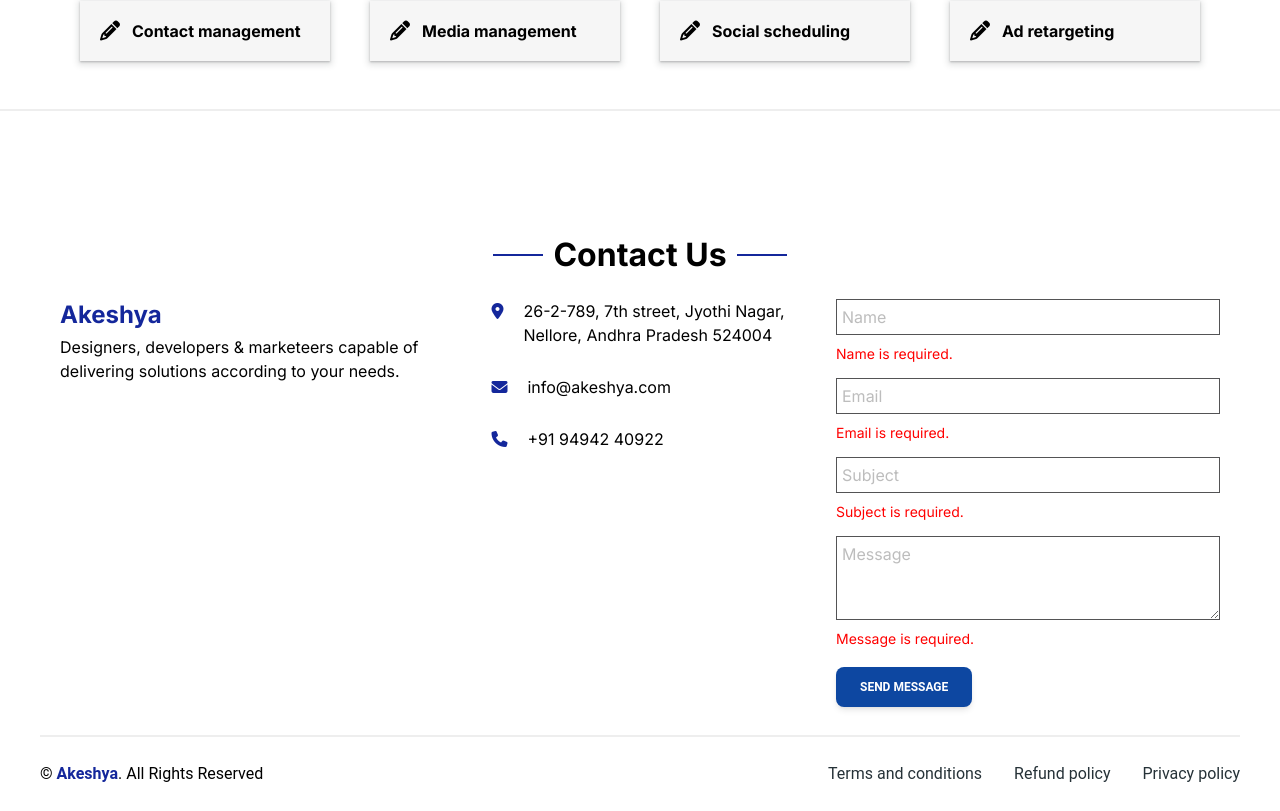
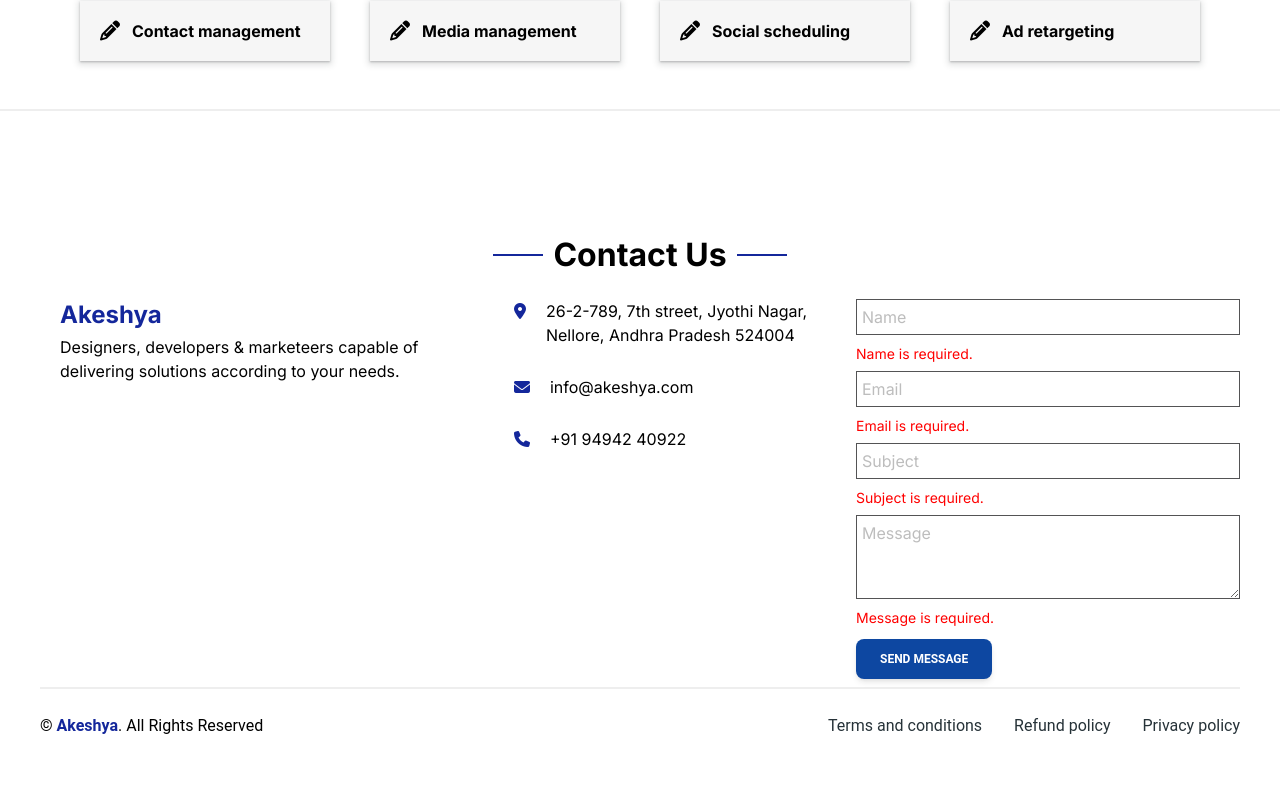
Before and after one commit to dheerajkharwar/akeshya.com, a Next.js app: page / in a window 1280 px wide. Shown: the part 3191-4002 px from the top of the page. After the commit the page ends 3954 px from the top, so only its background shows below. Built offline with nearby package versions, Linux system fonts and the light colour scheme.

Commit message:
contact form modified

```diff
--- a/src/components/ContactForm.jsx
+++ b/src/components/ContactForm.jsx
@@ -76,11 +76,13 @@
 
   return (
     <div className="contact-form">
+      <div className="h-5">
         {submitted && (
-        <p className="absolute top-70 right-0 text-green-900 font-bold px-5 py-2 w-full bg-orange-50 rounded-md">
+          <p className="absolute top-70 right-0 text-green-900 font-bold px-5 py-2 w-fit bg-orange-50 rounded-md">
             Message Sent Successfully!
           </p>
         )}
+      </div>
       <form method="post" className="mb-2 w-80 max-w-screen-lg sm:w-96">
         <div className="mb-1 flex flex-col gap-2">
           <input
@@ -92,7 +94,9 @@
             }}
             placeholder="Name"
           />
+          <div className="h-5">
             {errors.name && <p style={styles.error}>{errors.name}</p>}
+          </div>
           <input
             type="email"
             name="email"
@@ -102,7 +106,9 @@
             }}
             placeholder="Email"
           />
+          <div className="h-5">
             {errors.email && <p style={styles.error}>{errors.email}</p>}
+          </div>
           <input
             type="text"
             name="subject"
@@ -112,7 +118,9 @@
             }}
             placeholder="Subject"
           />
+          <div className="h-5">
             {errors.subject && <p style={styles.error}>{errors.subject}</p>}
+          </div>
           <textarea
             rows={3}
             name="message"
@@ -122,7 +130,9 @@
             }}
             placeholder="Message"
           />
+          <div className="h-5">
             {errors.message && <p style={styles.error}>{errors.message}</p>}
+          </div>
         </div>
         <Button
           onClick={(e) => {
--- a/src/components/ContactUs.jsx
+++ b/src/components/ContactUs.jsx
@@ -42,7 +42,7 @@
             <p className="pl-5">+91 94942 40922</p>
           </div>
         </div>
-        <div className="flex flex-col space-y-1 p-5">
+        <div className="flex flex-col space-y-1">
           <ContactForm />
         </div>
       </div>
```
Lines whose indentation alone changed are shown as unchanged.
